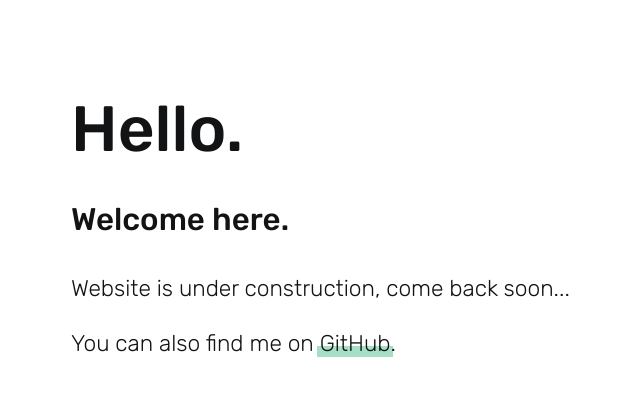
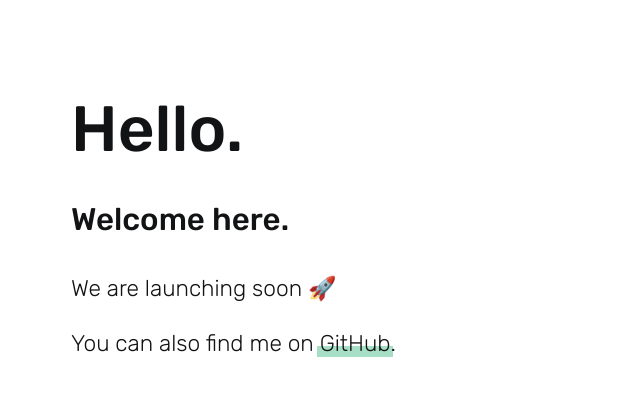
Before and after one commit to nvliu/nvliu.github.io, a plain HTML site: page index.html in a window 1280 px wide. Shown: the whole page, without its empty margins (65-705 px from the left). Drawn offline with Linux system fonts and the light colour scheme.

Commit message:
Update index.html

```diff
--- a/index.html
+++ b/index.html
@@ -56,7 +56,7 @@
 <h1>Hello.</h1>
 <p style="font-weight: 500; font-size: 2.2em">Welcome here.</p>
 <p>
-  Website is under construction, come back soon...
+   We are launching soon 🚀
 </p>
 <p>
   You can also find me on
```
